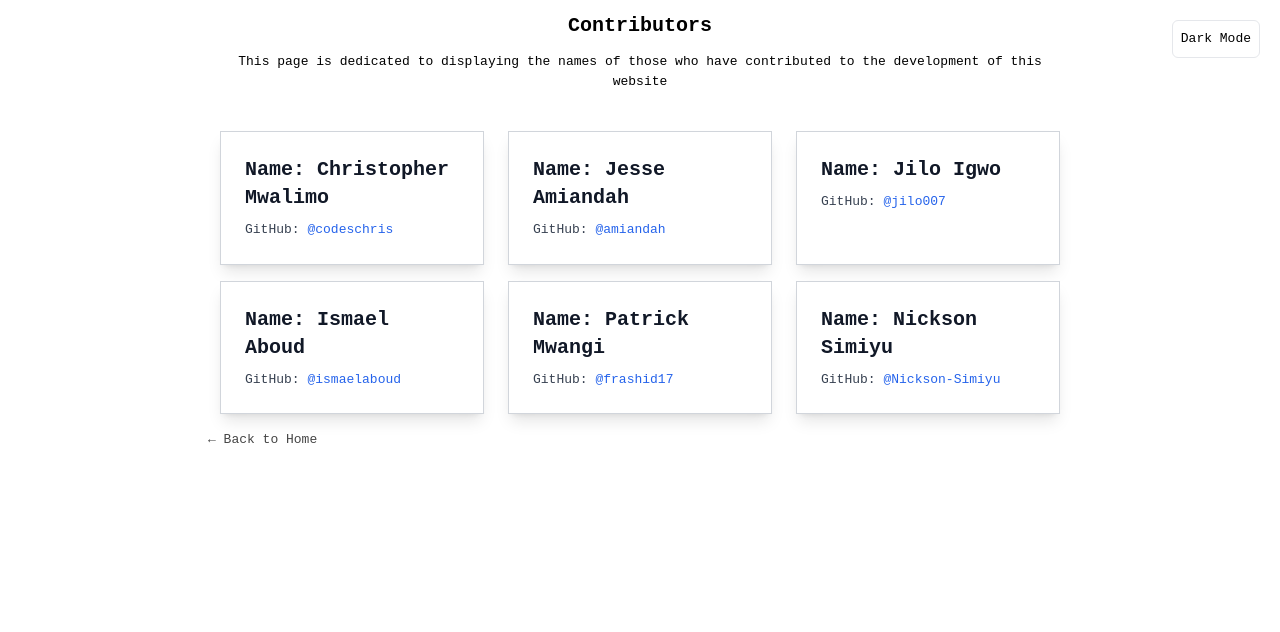
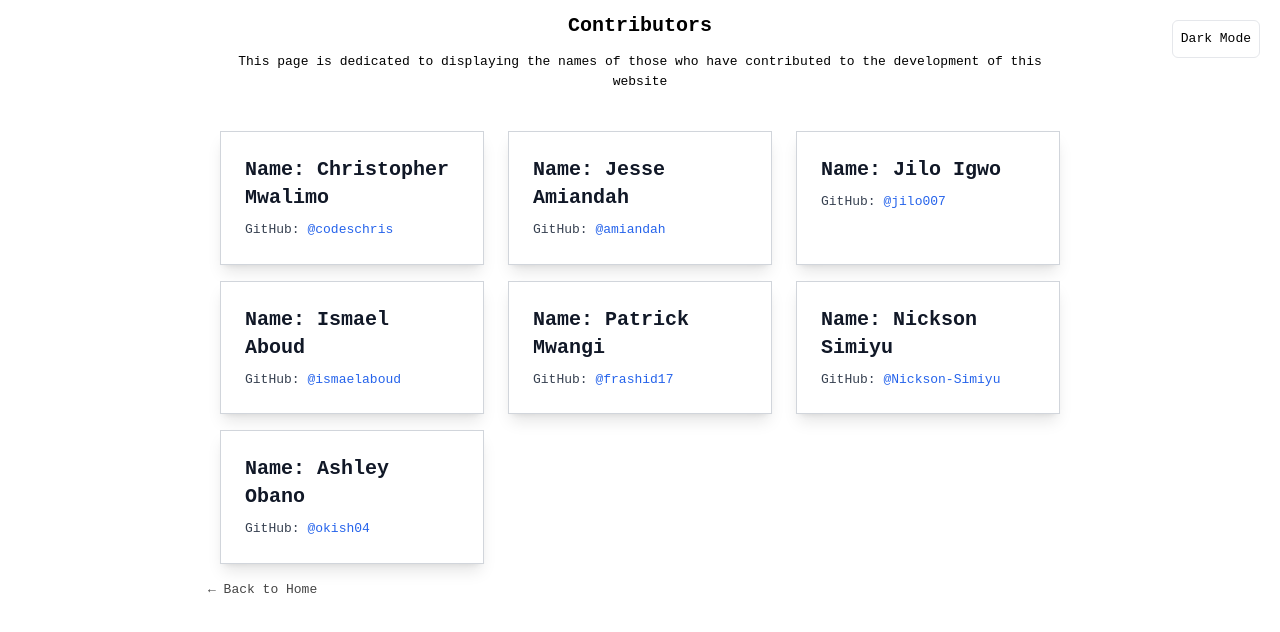
Before and after one commit to swahilipothub-dev/developers-profile, a Next.js app: page /contributors in a window 1280 px wide. Shown: the top 632 px of the page. Built offline with nearby package versions, Linux system fonts and the light colour scheme.

Commit message:
added contributor

```diff
--- a/app/data/contributors.ts
+++ b/app/data/contributors.ts
@@ -22,5 +22,9 @@ export const contributors = [
     {
         "name": "Nickson Simiyu",
         "github": "Nickson-Simiyu"
-    }
+    },
+{
+    "name": "Ashley Obano",
+    "github":"okish04"
+}
 ]
```
Also changed, not shown: profiles/ashley-2024.md (added, +3 -0 lines), 1 other file (tests, documents, lock files or other folders).
